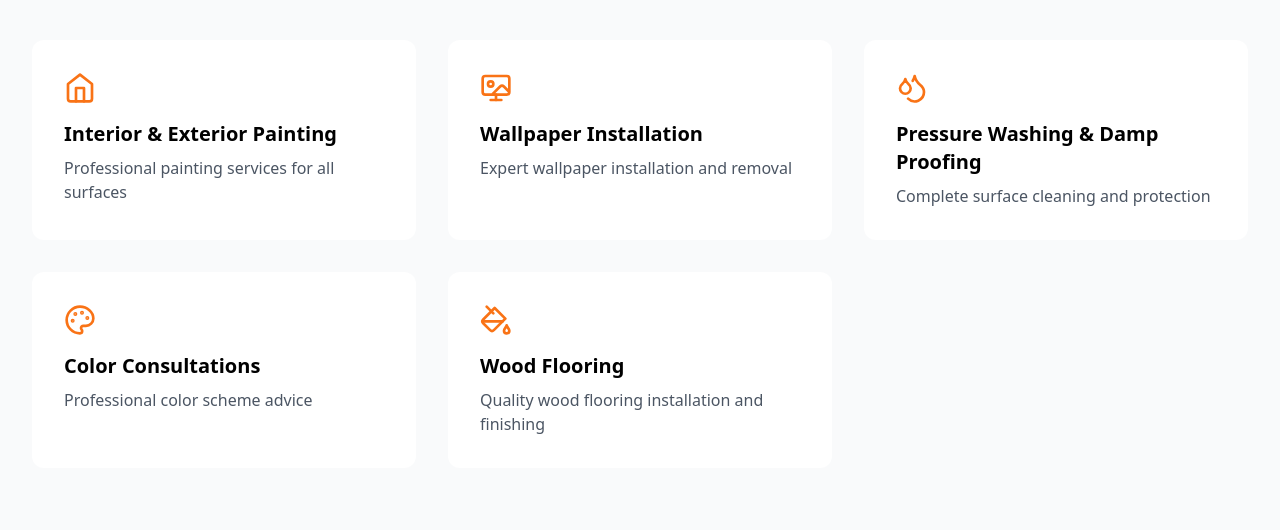
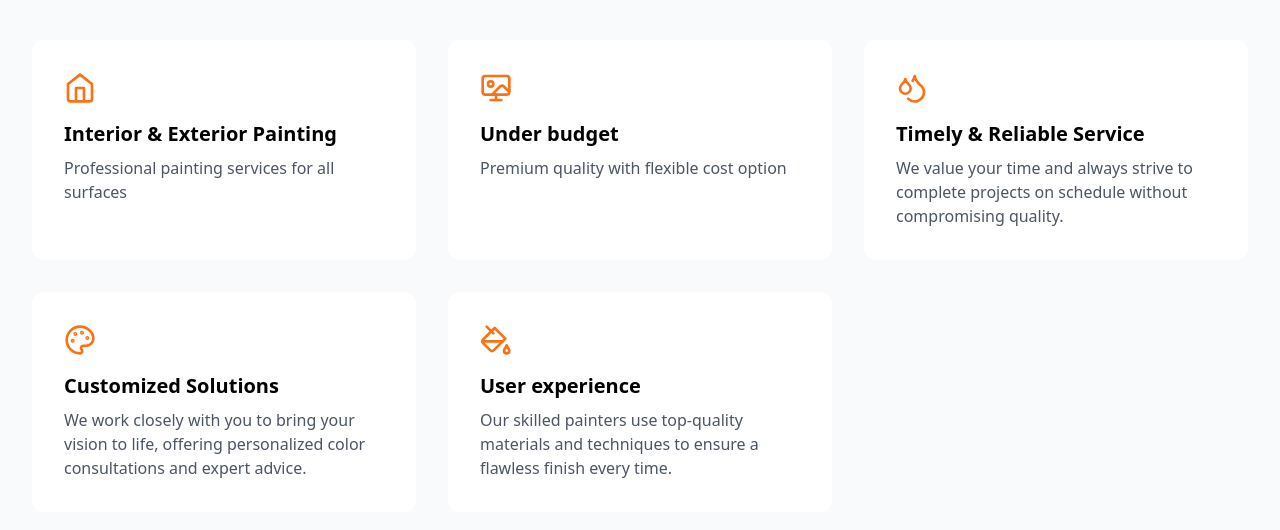
Before and after one commit to krnkiran22/samcontracts, a React (Vite) app: page / in a window 1280 px wide. Shown: the part 1400-1930 px from the top of the page. Built offline with nearby package versions, Linux system fonts and the light colour scheme.

Commit message:
our service change

```diff
--- a/src/App.tsx
+++ b/src/App.tsx
@@ -249,23 +249,23 @@ function HomePage() {
               },
               {
                 icon: <Wallpaper className="w-8 h-8" />,
-                title: "Wallpaper Installation",
-                description: "Expert wallpaper installation and removal"
+                title: "Under budget",
+                description: "Premium quality with flexible cost option"
               },
               {
                 icon: <Droplets className="w-8 h-8" />,
-                title: "Pressure Washing & Damp Proofing",
-                description: "Complete surface cleaning and protection"
+                title: "Timely & Reliable Service",
+                description: "We value your time and always strive to complete projects on schedule without compromising quality."
               },
               {
                 icon: <Palette className="w-8 h-8" />,
-                title: "Color Consultations",
-                description: "Professional color scheme advice"
+                title: "Customized Solutions",
+                description: "We work closely with you to bring your vision to life, offering personalized color consultations and expert advice."
               },
               {
                 icon: <PaintBucket className="w-8 h-8" />,
-                title: "Wood Flooring",
-                description: "Quality wood flooring installation and finishing"
+                title: "User experience",
+                description: "Our skilled painters use top-quality materials and techniques to ensure a flawless finish every time."
               }
             ].map((service, index) => (
               <div key={index} className="bg-white dark:bg-gray-700 p-8 rounded-xl hover:bg-orange-50 dark:hover:bg-gray-600 transition-colors">
```
